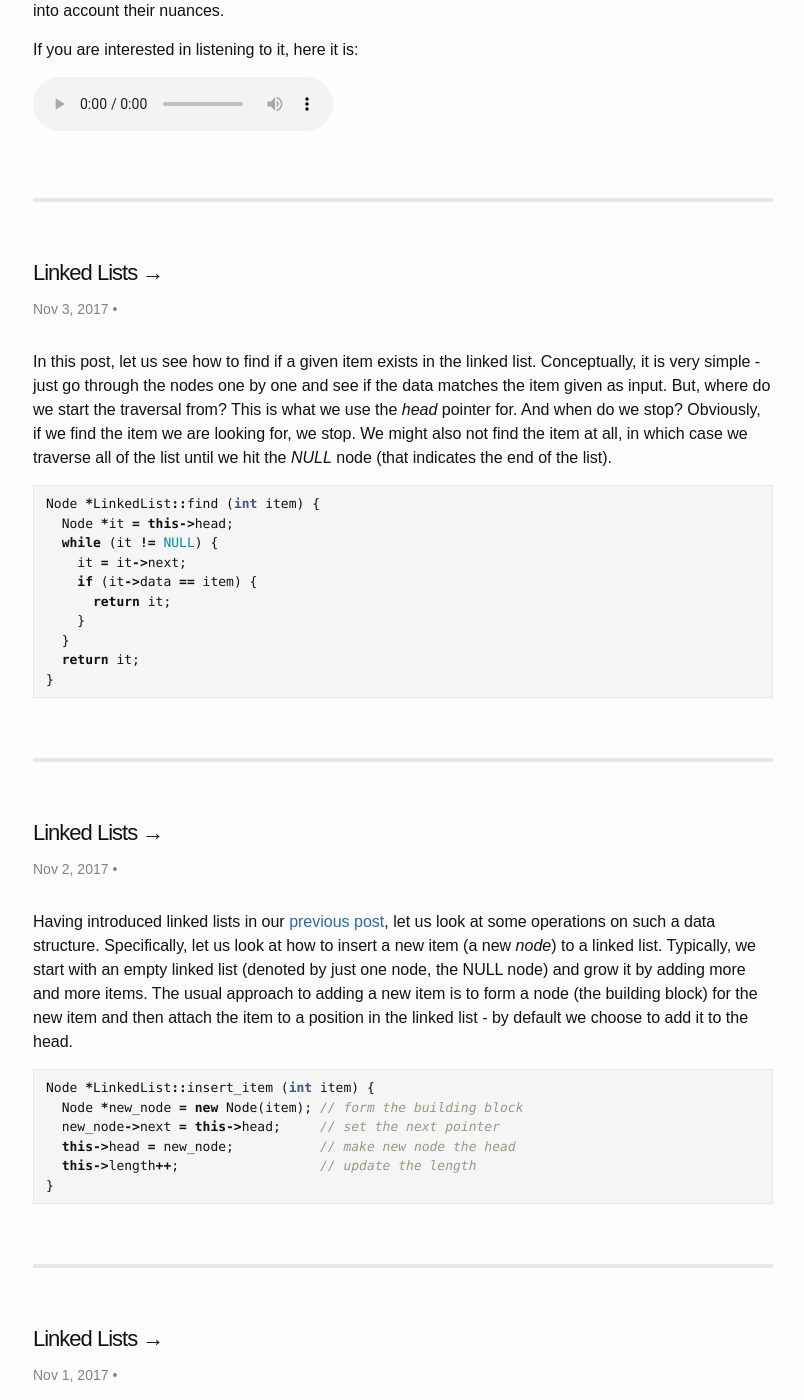
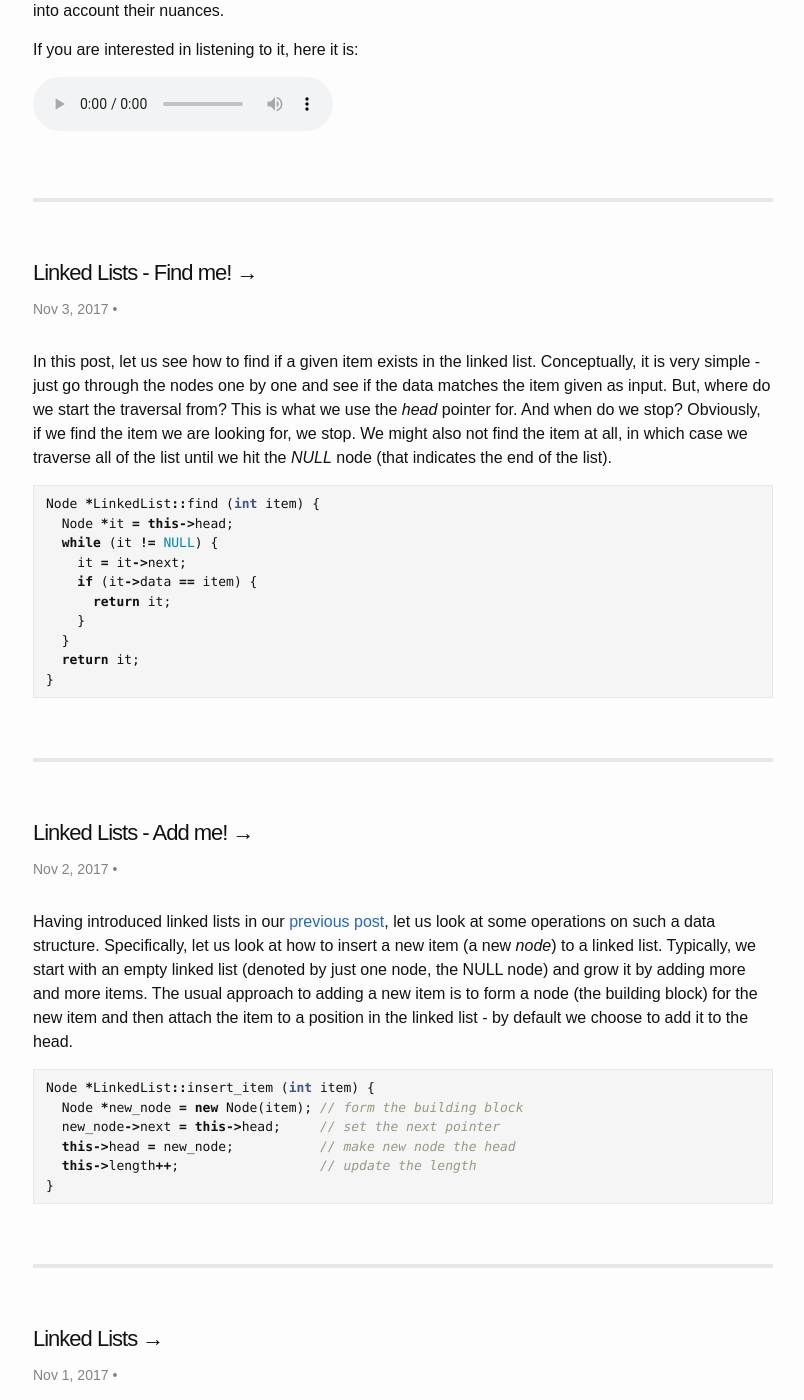
Before and after one commit to dotkay/dotkay.github.io, a Jekyll site: the page built from index.html, in a window 1280 px wide and 1400 px high, scrolled down 834 px. Shown: the whole window, without its empty margins (237-1041 px from the left). Built offline with Jekyll 4.4.1, drawn with Linux system fonts in a browser that asks for light colours; the list of posts is cut into pages by our own code.

Commit message:
updated titles

```diff
--- a/_posts/2017-11-02-linked-list-insertion.md
+++ b/_posts/2017-11-02-linked-list-insertion.md
@@ -1,6 +1,6 @@
 ---
 layout: post
-title: Linked Lists
+title: Linked Lists - Add me!
 categories: [algorithms, data structures, linked lists]
 keywords: C++, data structures, linked lists
 external-url: https://dotkay.github.io/2017/11/02/linked-list-insertion
@@ -8,7 +8,6 @@ external-url: https://dotkay.github.io/2017/11/02/linked-list-insertion
 
 Having introduced linked lists in our [previous post](https://dotkay.github.io/2017/11/01/linked-lists-intro),
 let us look at some operations on such a data structure. Specifically, let us look at how to insert a new item (a new _node_) to a linked list. Typically, we start with an empty linked list (denoted by just one node, the NULL node) and grow it by adding more and more items. The usual approach to adding a new item is to form a node (the building block) for the new item and then attach the item to a position in the linked list - by default we choose to add it to the head.
-
 
 {% highlight cpp %}
 Node *LinkedList::insert_item (int item) {
--- a/_posts/2017-11-03-linked-list-find.md
+++ b/_posts/2017-11-03-linked-list-find.md
@@ -1,6 +1,6 @@
 ---
 layout: post
-title: Linked Lists
+title: Linked Lists - Find me!
 categories: [algorithms, data structures, linked lists]
 keywords: C++, data structures, linked lists
 external-url: https://dotkay.github.io/2017/11/03/linked-list-find
```
